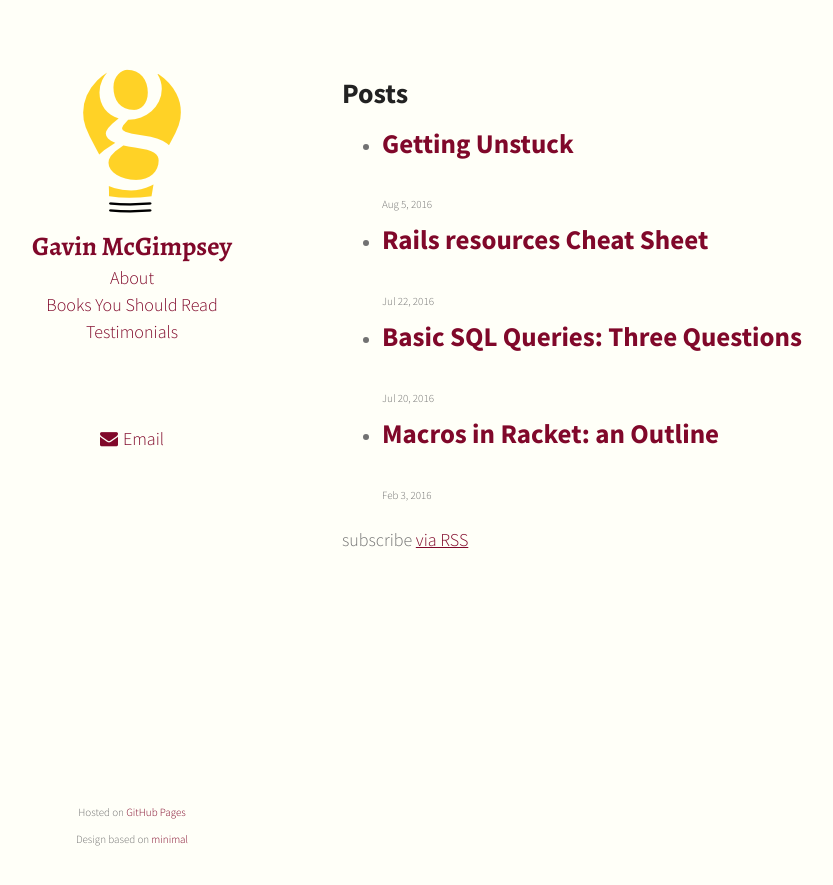
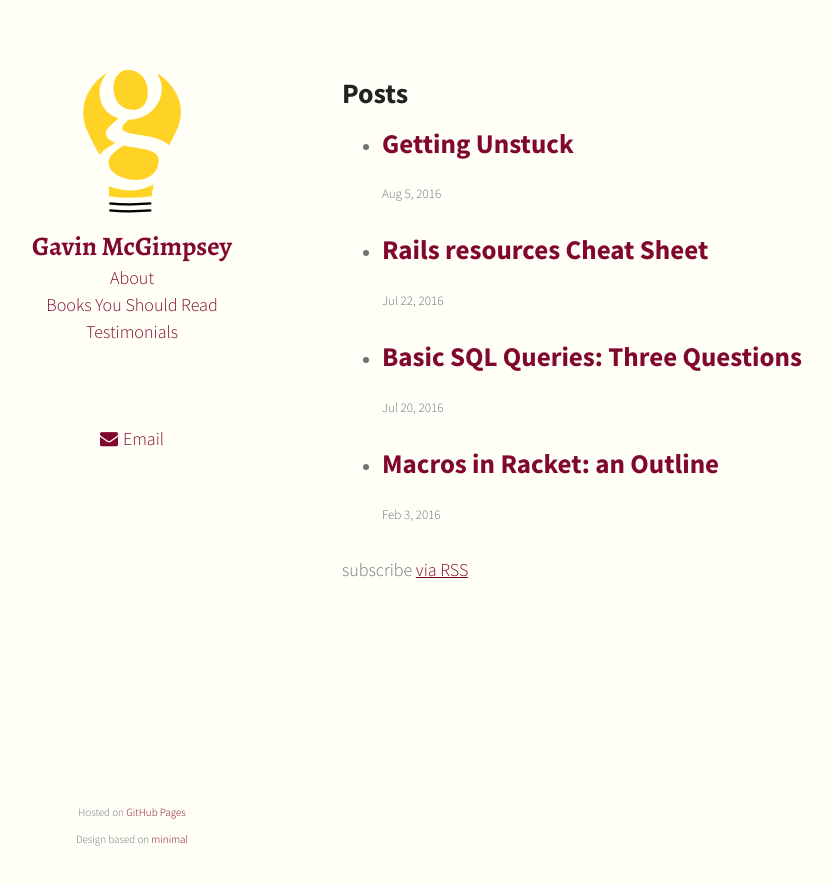
Before and after one commit to gavinmcgimpsey/gavinmcgimpsey.github.io, a Jekyll site: the page built from index.html, in a window 1280 px wide. Shown: the top 885 px of the page, without its empty margins (188-1021 px from the left). Built offline with Jekyll 4.4.1, drawn with Linux system fonts in a browser that asks for light colours.

Commit message:
Tweak Post list styling

```diff
--- a/css/main.css
+++ b/css/main.css
@@ -346,9 +346,13 @@
     content: "";
 }
 
-ul.post-list li h2 {
+ul.post-list li {
     margin-top: 10px;
     margin-bottom: 30px;
+}
+
+.post-meta {
+    font-size: small;
 }
 
 .portrait {
--- a/index.html
+++ b/index.html
@@ -12,7 +12,7 @@
         <h2>
           <a class="post-link" href="{{ post.url | prepend: site.baseurl }}">{{ post.title }}</a>
         </h2>
-        <span class="post-meta"><small>{{ post.date | date: "%b %-d, %Y" }}</small></span>
+        <span class="post-meta">{{ post.date | date: "%b %-d, %Y" }}</span>
       </li>
     {% endfor %}
   </ul>
```
